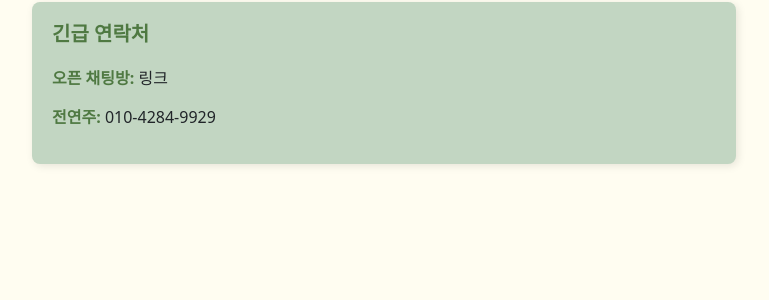
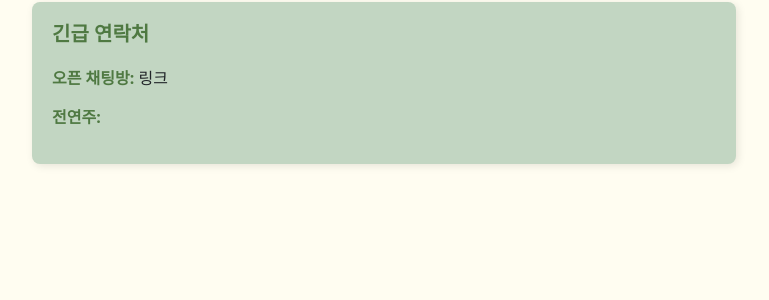
Before and after one commit to ahxlzjt/EwhaGreenCup-Webpage, a Django app: page /user/sidebar1 in a window 1280 px wide. Shown: the part 348-648 px from the top of the page, without its empty margins (256-1025 px from the left). Run offline with Django 3.2, Linux system fonts and the light colour scheme; parts of the project's set-up code (start-up, migrations or seed data) failed here and were passed over.

Commit message:
Update sidebar1.html

```diff
--- a/templates/page/sidebar1.html
+++ b/templates/page/sidebar1.html
@@ -16,7 +16,7 @@
                 <span style="font-weight: bold; color: #4F7942;">오픈 채팅방:</span> 링크
             </li>
             <li class="contact-item" style="margin-bottom: 15px;">
-                <span style="font-weight: bold; color: #4F7942;">전연주:</span> 010-4284-9929
+                <span style="font-weight: bold; color: #4F7942;">전연주:</span>
             </li>
         </ul>
     </div>
```
